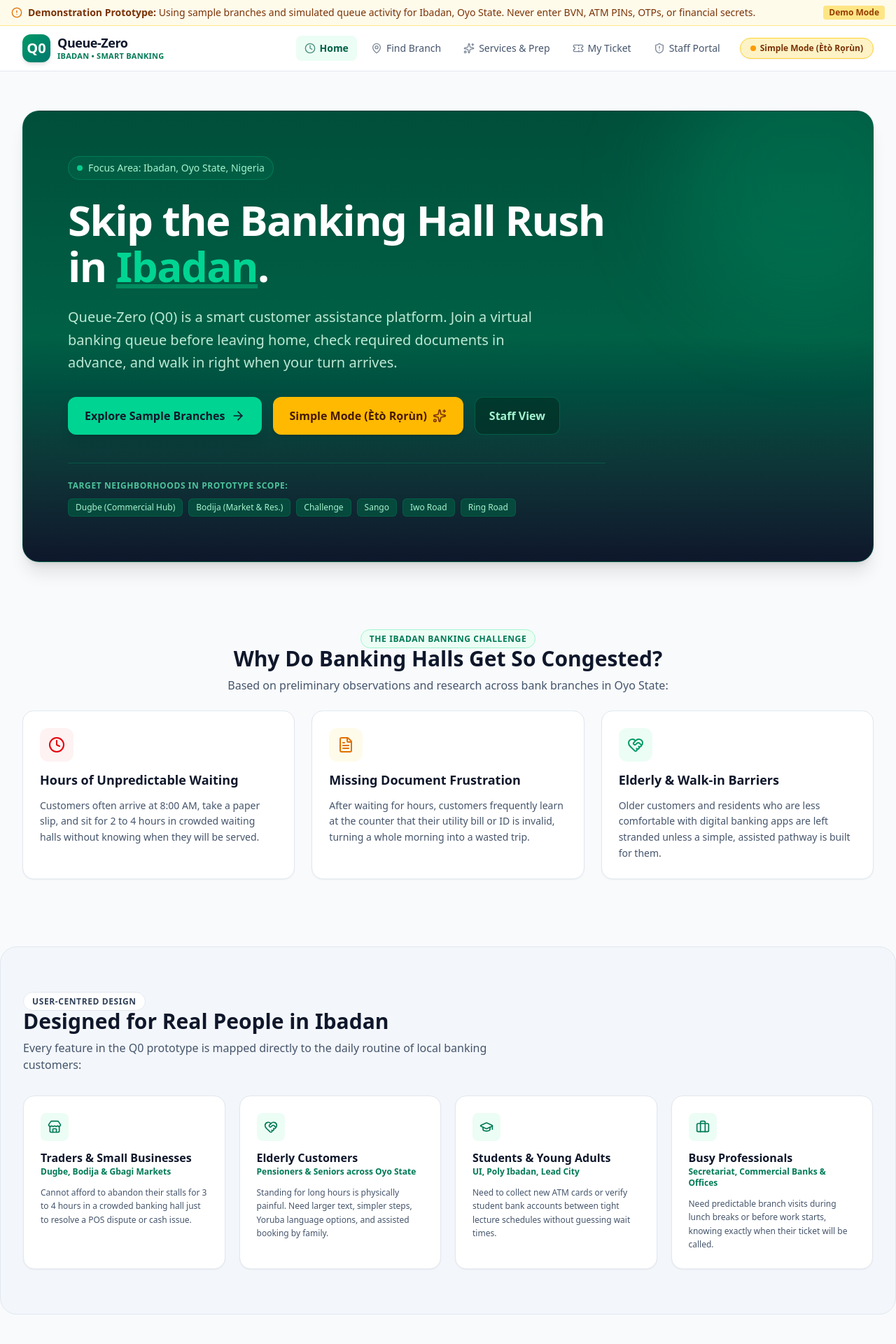
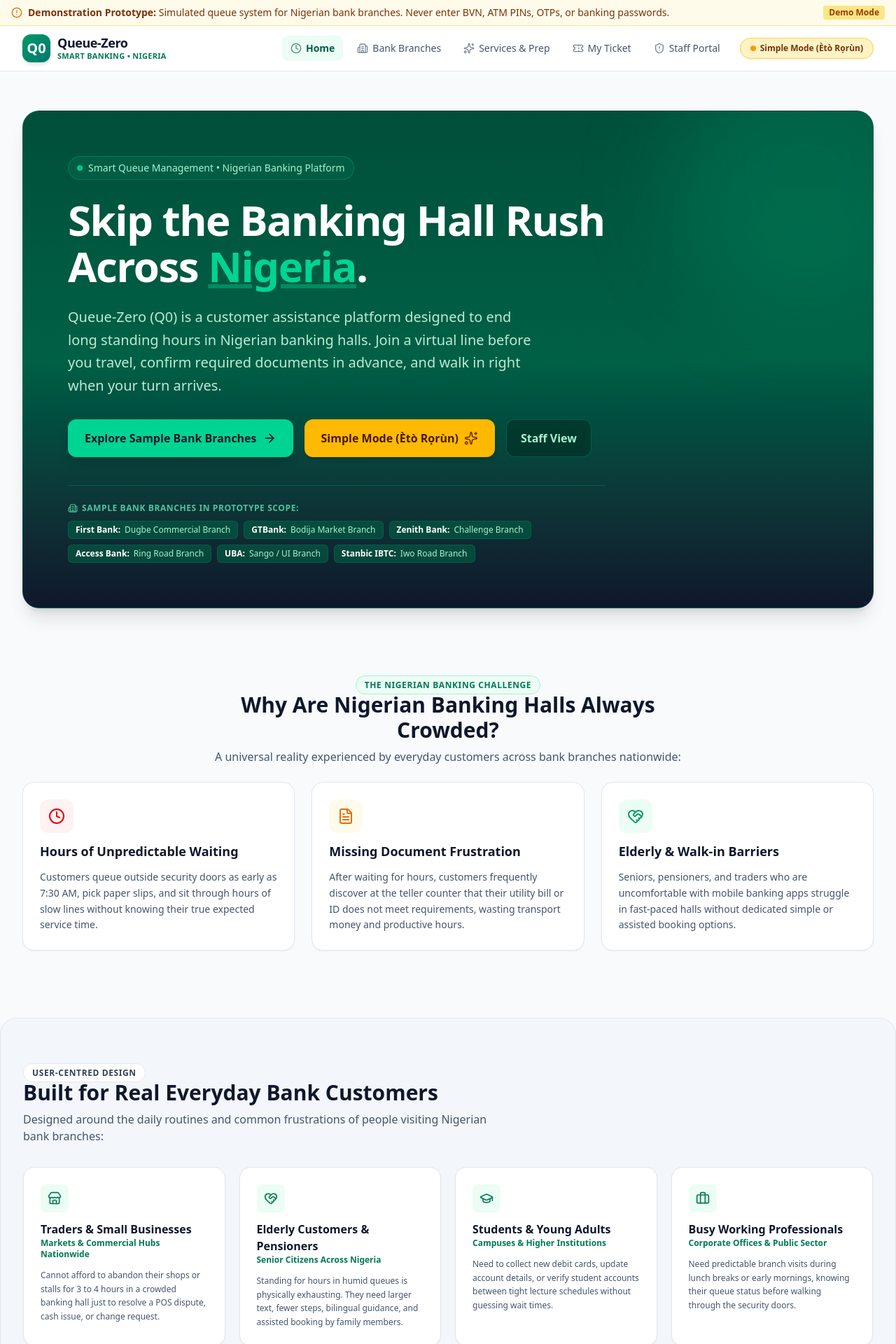
Before and after one commit to Flamez-Dev02/Q0, a React (Vite) app: page / in a window 1280 px wide. Shown: the top 1920 px of the page at 70% size. Built offline with nearby package versions, Linux system fonts and the light colour scheme.

Commit message:
refactor: broaden scope to Nigerian banks nationwide and frame prototype branches as sample commercial bank branches

```diff
--- a/src/components/common/DemoBanner.tsx
+++ b/src/components/common/DemoBanner.tsx
@@ -8,8 +8,8 @@ export const DemoBanner: React.FC = () => {
         <div className="flex items-center gap-2">
           <AlertCircle className="w-4 h-4 text-amber-600 shrink-0" />
           <span>
-            <strong>Demonstration Prototype:</strong> Using sample branches and simulated queue activity for Ibadan, Oyo State.
-            Never enter BVN, ATM PINs, OTPs, or financial secrets.
+            <strong>Demonstration Prototype:</strong> Simulated queue system for Nigerian bank branches.
+            Never enter BVN, ATM PINs, OTPs, or banking passwords.
           </span>
         </div>
         <span className="hidden md:inline-flex items-center px-2 py-0.5 rounded text-xs font-semibold bg-amber-200 text-amber-800">
--- a/src/components/common/Footer.tsx
+++ b/src/components/common/Footer.tsx
@@ -1,6 +1,6 @@
 import React from 'react';
 import { Link } from 'react-router-dom';
-import { ShieldCheck, MapPin, Heart } from 'lucide-react';
+import { ShieldCheck, Building2, Heart } from 'lucide-react';
 
 export const Footer: React.FC = () => {
   return (
@@ -16,11 +16,11 @@ export const Footer: React.FC = () => {
               <span className="font-bold text-white text-base">Queue-Zero (Q0)</span>
             </div>
             <p className="text-slate-400 text-xs leading-relaxed max-w-sm">
-              A community-centred smart queue management and customer assistance prototype designed to reduce congestion and waiting times across banking halls in Ibadan, Oyo State.
+              A smart banking queue management and customer assistance prototype designed to eliminate long queues, hall congestion, and avoidable delays across bank branches throughout Nigeria.
             </p>
             <div className="flex items-center gap-1.5 text-xs text-emerald-400 pt-1">
-              <MapPin className="w-3.5 h-3.5" />
-              <span>Initial Study Hub: Ibadan (Dugbe, Bodija, Challenge, Sango, Iwo Rd)</span>
+              <Building2 className="w-3.5 h-3.5" />
+              <span>Pilot Scope: Sample Commercial Bank Branches (Commercial & Retail Hubs)</span>
             </div>
           </div>
 
@@ -34,16 +34,16 @@ export const Footer: React.FC = () => {
                 <Link to="/" className="hover:text-emerald-400 transition-colors">Home & Overview</Link>
               </li>
               <li>
-                <Link to="/branches" className="hover:text-emerald-400 transition-colors">Ibadan Branches</Link>
+                <Link to="/branches" className="hover:text-emerald-400 transition-colors">Sample Bank Branches</Link>
               </li>
               <li>
                 <Link to="/services" className="hover:text-emerald-400 transition-colors">Service Prep Checklist</Link>
               </li>
               <li>
-                <Link to="/simple-mode" className="hover:text-emerald-400 transition-colors">Simple Mode (Elderly)</Link>
+                <Link to="/simple-mode" className="hover:text-emerald-400 transition-colors">Simple Mode (Elderly & Assisted)</Link>
               </li>
               <li>
-                <Link to="/staff" className="hover:text-emerald-400 transition-colors">Staff Demo Dashboard</Link>
+                <Link to="/staff" className="hover:text-emerald-400 transition-colors">Staff Teller Console</Link>
               </li>
             </ul>
           </div>
@@ -55,18 +55,18 @@ export const Footer: React.FC = () => {
               Security Notice
             </h4>
             <p className="text-xs text-slate-400 leading-relaxed">
-              Queue-Zero is a <strong>research prototype</strong>. It uses simulated queues and sample branch data.
-              It does not connect to bank accounts and will <strong>never</strong> ask for BVN, passwords, or ATM PINs.
+              Queue-Zero is a <strong>research prototype</strong>. It uses simulated queues and sample bank data.
+              It does not connect to live banking ledgers and will <strong>never</strong> ask for BVN, passwords, OTPs, or ATM PINs.
             </p>
           </div>
         </div>
 
         <div className="pt-8 border-t border-slate-800 flex flex-col sm:flex-row items-center justify-between gap-4 text-xs">
           <p className="text-slate-500">
-            &copy; {new Date().getFullYear()} Queue-Zero (Q0) &bull; Prototype for Ibadan Banking Discovery.
+            &copy; {new Date().getFullYear()} Queue-Zero (Q0) &bull; Built for Nigerian Bank Customers & Branch Operations.
           </p>
           <div className="flex items-center gap-1 text-slate-500">
-            <span>Built with care for Nigerian Bank Customers</span>
+            <span>Built for Nigerian Banking Efficiency</span>
             <Heart className="w-3.5 h-3.5 text-rose-500 inline fill-rose-500 ml-1" />
           </div>
         </div>
--- a/src/components/common/Navbar.tsx
+++ b/src/components/common/Navbar.tsx
@@ -1,6 +1,6 @@
 import React, { useState } from 'react';
 import { Link, useLocation } from 'react-router-dom';
-import { Menu, X, Clock, MapPin, Ticket, ShieldAlert, Sparkles } from 'lucide-react';
+import { Menu, X, Clock, Building2, Ticket, ShieldAlert, Sparkles } from 'lucide-react';
 
 export const Navbar: React.FC = () => {
   const [isMobileMenuOpen, setIsMobileMenuOpen] = useState(false);
@@ -8,7 +8,7 @@ export const Navbar: React.FC = () => {
 
   const navLinks = [
     { label: 'Home', path: '/', icon: Clock },
-    { label: 'Find Branch', path: '/branches', icon: MapPin },
+    { label: 'Bank Branches', path: '/branches', icon: Building2 },
     { label: 'Services & Prep', path: '/services', icon: Sparkles },
     { label: 'My Ticket', path: '/ticket', icon: Ticket },
     { label: 'Staff Portal', path: '/staff', icon: ShieldAlert },
@@ -23,7 +23,7 @@ export const Navbar: React.FC = () => {
     <nav className="bg-white border-b border-slate-200 sticky top-0 z-40">
       <div className="max-w-7xl mx-auto px-4 sm:px-6 lg:px-8">
         <div className="flex justify-between h-16">
-          {/* Brand Logo & Target Market */}
+          {/* Brand Logo & National Scope */}
           <div className="flex items-center space-x-3">
             <Link to="/" className="flex items-center space-x-2.5 group">
               <div className="w-10 h-10 rounded-xl bg-gradient-to-br from-emerald-600 to-teal-700 flex items-center justify-center text-white font-extrabold text-xl shadow-md group-hover:shadow-emerald-200 transition-all">
@@ -34,7 +34,7 @@ export const Navbar: React.FC = () => {
                   Queue-Zero
                 </span>
                 <span className="text-[11px] font-semibold text-emerald-700 tracking-wide uppercase">
-                  Ibadan &bull; Smart Banking
+                  Smart Banking &bull; Nigeria
                 </span>
               </div>
             </Link>
--- a/src/pages/BranchFinderPage.tsx
+++ b/src/pages/BranchFinderPage.tsx
@@ -1,6 +1,6 @@
 import React from 'react';
 import { Link } from 'react-router-dom';
-import { MapPin, ArrowLeft } from 'lucide-react';
+import { Building2, ArrowLeft } from 'lucide-react';
 
 export const BranchFinderPage: React.FC = () => {
   return (
@@ -14,24 +14,24 @@ export const BranchFinderPage: React.FC = () => {
 
       <div className="bg-white rounded-2xl p-6 sm:p-8 border border-slate-200 shadow-sm space-y-4">
         <div className="w-12 h-12 rounded-xl bg-emerald-100 text-emerald-700 flex items-center justify-center">
-          <MapPin className="w-6 h-6" />
+          <Building2 className="w-6 h-6" />
         </div>
         <div className="inline-block px-3 py-1 bg-emerald-50 text-emerald-700 text-xs font-bold rounded-full border border-emerald-200">
           Scheduled for Phase 3
         </div>
         <h1 className="text-2xl sm:text-3xl font-extrabold text-slate-900">
-          Find a Bank Branch in Ibadan
+          Sample Bank Branch Discovery
         </h1>
         <p className="text-sm text-slate-600 leading-relaxed">
-          In Phase 3, this screen will allow customers to filter sample branches across key commercial hubs in Ibadan, including:
+          In Phase 3, customers can search and filter sample branches of leading Nigerian commercial banks:
         </p>
-        <ul className="grid grid-cols-2 gap-2 text-xs font-semibold text-slate-700 bg-slate-50 p-4 rounded-xl border border-slate-200">
-          <li>📍 Dugbe Commercial Hub</li>
-          <li>📍 Bodija Market Area</li>
-          <li>📍 Challenge Junction</li>
-          <li>📍 Sango / UI Axis</li>
-          <li>📍 Iwo Road Interchange</li>
-          <li>📍 Ring Road Commercial District</li>
+        <ul className="grid grid-cols-1 sm:grid-cols-2 gap-2 text-xs font-semibold text-slate-700 bg-slate-50 p-4 rounded-xl border border-slate-200">
+          <li>🏦 First Bank &bull; Dugbe Commercial Branch</li>
+          <li>🏦 GTBank &bull; Bodija Market Branch</li>
+          <li>🏦 Zenith Bank &bull; Challenge Branch</li>
+          <li>🏦 Access Bank &bull; Ring Road Branch</li>
+          <li>🏦 UBA &bull; Sango / UI Branch</li>
+          <li>🏦 Stanbic IBTC &bull; Iwo Road Branch</li>
         </ul>
         <div className="pt-4 flex gap-3">
           <Link
--- a/src/pages/LandingPage.tsx
+++ b/src/pages/LandingPage.tsx
@@ -2,7 +2,7 @@ import React from 'react';
 import { Link } from 'react-router-dom';
 import {
   Clock,
-  MapPin,
+  Building2,
   CheckCircle2,
   ArrowRight,
   Users,
@@ -16,57 +16,54 @@ import {
 } from 'lucide-react';
 
 export const LandingPage: React.FC = () => {
-  const ibadanAreas = [
-    'Dugbe (Commercial Hub)',
-    'Bodija (Market & Res.)',
-    'Challenge',
-    'Sango',
-    'Iwo Road',
-    'Ring Road'
+  // Sample Bank Branches representing initial demonstration hubs
+  const sampleBankBranches = [
+    { bank: 'First Bank', branch: 'Dugbe Commercial Branch', type: 'Main Commercial Hub' },
+    { bank: 'GTBank', branch: 'Bodija Market Branch', type: 'Retail & Market Hub' },
+    { bank: 'Zenith Bank', branch: 'Challenge Branch', type: 'Transit Hub' },
+    { bank: 'Access Bank', branch: 'Ring Road Branch', type: 'Business District' },
+    { bank: 'UBA', branch: 'Sango / UI Branch', type: 'Student & Academic Axis' },
+    { bank: 'Stanbic IBTC', branch: 'Iwo Road Branch', type: 'Commercial Interchange' }
   ];
 
   const targetUsers = [
     {
       title: 'Traders & Small Businesses',
-      location: 'Dugbe, Bodija & Gbagi Markets',
-      desc: 'Cannot afford to abandon their stalls for 3 to 4 hours in a crowded banking hall just to resolve a POS dispute or cash issue.',
+      location: 'Markets & Commercial Hubs Nationwide',
+      desc: 'Cannot afford to abandon their shops or stalls for 3 to 4 hours in a crowded banking hall just to resolve a POS dispute, cash issue, or change request.',
       icon: Store,
-      badgeColor: 'bg-amber-100 text-amber-800 border-amber-200'
     },
     {
-      title: 'Elderly Customers',
-      location: 'Pensioners & Seniors across Oyo State',
-      desc: 'Standing for long hours is physically painful. Need larger text, simpler steps, Yoruba language options, and assisted booking by family.',
+      title: 'Elderly Customers & Pensioners',
+      location: 'Senior Citizens Across Nigeria',
+      desc: 'Standing for hours in humid queues is physically exhausting. They need larger text, fewer steps, bilingual guidance, and assisted booking by family members.',
       icon: HeartHandshake,
-      badgeColor: 'bg-emerald-100 text-emerald-800 border-emerald-200'
     },
     {
       title: 'Students & Young Adults',
-      location: 'UI, Poly Ibadan, Lead City',
-      desc: 'Need to collect new ATM cards or verify student bank accounts between tight lecture schedules without guessing wait times.',
+      location: 'Campuses & Higher Institutions',
+      desc: 'Need to collect new debit cards, update account details, or verify student accounts between tight lecture schedules without guessing wait times.',
       icon: GraduationCap,
-      badgeColor: 'bg-blue-100 text-blue-800 border-blue-200'
     },
     {
-      title: 'Busy Professionals',
-      location: 'Secretariat, Commercial Banks & Offices',
-      desc: 'Need predictable branch visits during lunch breaks or before work starts, knowing exactly when their ticket will be called.',
+      title: 'Busy Working Professionals',
+      location: 'Corporate Offices & Public Sector',
+      desc: 'Need predictable branch visits during lunch breaks or early mornings, knowing their queue status before walking through the security doors.',
       icon: Briefcase,
-      badgeColor: 'bg-purple-100 text-purple-800 border-purple-200'
     }
   ];
 
   const journeySteps = [
     {
       step: '01',
-      title: 'Choose Bank & Branch',
-      desc: 'Select a sample bank in Ibadan (e.g. Dugbe Commercial or Bodija Market branch) and view live simulated queue capacity.',
+      title: 'Select Bank & Branch',
+      desc: 'Choose a participating sample bank and branch near you and view simulated live customer volume before leaving your location.',
       link: '/branches'
     },
     {
       step: '02',
       title: 'Check Required Documents',
-      desc: 'Avoid wasted trips. See exactly what you need before travelling (NIN, utility bill, passport photo, or reference form).',
+      desc: 'Avoid wasted trips. See exactly what you need before travelling (NIN, valid ID, utility bill, or passport photos).',
       link: '/services'
     },
     {
@@ -78,7 +75,7 @@ export const LandingPage: React.FC = () => {
     {
       step: '04',
       title: 'Arrive Right on Time',
-      desc: 'Monitor your place in line. Walk into the banking hall right when your number is approaching the counter.',
+      desc: 'Monitor your place in line. Walk into the banking hall right when your number is approaching the teller counter.',
       link: '/ticket'
     }
   ];
@@ -88,18 +85,19 @@ export const LandingPage: React.FC = () => {
       {/* 1. HERO SECTION */}
       <section className="relative overflow-hidden rounded-3xl bg-gradient-to-b from-emerald-900 via-emerald-800 to-slate-900 text-white p-6 sm:p-12 lg:p-16 shadow-xl border border-emerald-700/40">
         <div className="relative z-10 max-w-3xl">
-          {/* Location Badge */}
+          {/* Tagline Badge */}
           <div className="inline-flex items-center gap-2 px-3 py-1.5 rounded-full bg-emerald-800/80 border border-emerald-600/50 text-xs sm:text-sm font-medium text-emerald-200 mb-6">
             <span className="w-2 h-2 rounded-full bg-emerald-400 animate-pulse"></span>
-            <span>Focus Area: Ibadan, Oyo State, Nigeria</span>
+            <span>Smart Queue Management &bull; Nigerian Banking Platform</span>
           </div>
 
           <h1 className="text-3xl sm:text-5xl lg:text-6xl font-black tracking-tight leading-[1.1] mb-6">
-            Skip the Banking Hall Rush in <span className="text-emerald-400 underline decoration-emerald-500/50">Ibadan</span>.
+            Skip the Banking Hall Rush Across <span className="text-emerald-400 underline decoration-emerald-500/50">Nigeria</span>.
           </h1>
 
           <p className="text-base sm:text-xl text-emerald-100/90 leading-relaxed font-normal mb-8 max-w-2xl">
-            Queue-Zero (Q0) is a smart customer assistance platform. Join a virtual banking queue before leaving home, check required documents in advance, and walk in right when your turn arrives.
+            Queue-Zero (Q0) is a customer assistance platform designed to end long standing hours in Nigerian banking halls.
+            Join a virtual line before you travel, confirm required documents in advance, and walk in right when your turn arrives.
           </p>
 
           {/* Action Buttons */}
@@ -108,7 +106,7 @@ export const LandingPage: React.FC = () => {
               to="/branches"
               className="inline-flex items-center justify-center px-6 py-3.5 rounded-xl font-bold text-slate-900 bg-emerald-400 hover:bg-emerald-300 transition-all shadow-lg hover:shadow-emerald-400/20 text-sm sm:text-base group"
             >
-              <span>Explore Sample Branches</span>
+              <span>Explore Sample Bank Branches</span>
               <ArrowRight className="w-5 h-5 ml-2 group-hover:translate-x-1 transition-transform" />
             </Link>
 
@@ -128,18 +126,19 @@ export const LandingPage: React.FC = () => {
             </Link>
           </div>
 
-          {/* Focus Areas Ticker */}
+          {/* Sample Bank Branches Ticker */}
           <div className="pt-6 border-t border-emerald-700/50">
-            <p className="text-xs uppercase tracking-wider text-emerald-300/80 font-semibold mb-2.5">
-              Target Neighborhoods in Prototype Scope:
+            <p className="text-xs uppercase tracking-wider text-emerald-300/80 font-semibold mb-2.5 flex items-center gap-1.5">
+              <Building2 className="w-3.5 h-3.5" />
+              <span>Sample Bank Branches in Prototype Scope:</span>
             </p>
             <div className="flex flex-wrap gap-2">
-              {ibadanAreas.map((area) => (
+              {sampleBankBranches.map((item) => (
                 <span
-                  key={area}
-                  className="px-2.5 py-1 rounded-md bg-emerald-800/60 text-xs text-emerald-200 border border-emerald-700/40"
+                  key={item.branch}
+                  className="px-2.5 py-1 rounded-md bg-emerald-800/60 text-xs text-emerald-200 border border-emerald-700/40 flex items-center gap-1.5"
                 >
-                  {area}
+                  <strong className="text-white">{item.bank}:</strong> {item.branch}
                 </span>
               ))}
             </div>
@@ -150,17 +149,17 @@ export const LandingPage: React.FC = () => {
         <div className="absolute -top-24 -right-24 w-96 h-96 bg-emerald-500/20 rounded-full blur-3xl pointer-events-none"></div>
       </section>
 
-      {/* 2. THE PROBLEM WE ARE EXPLORING */}
+      {/* 2. THE PROBLEM WE ARE SOLVING */}
       <section className="space-y-6">
         <div className="text-center max-w-2xl mx-auto space-y-2">
           <span className="text-xs font-bold uppercase tracking-wider text-emerald-700 bg-emerald-50 px-3 py-1 rounded-full border border-emerald-200">
-            The Ibadan Banking Challenge
+            The Nigerian Banking Challenge
           </span>
           <h2 className="text-2xl sm:text-3xl font-bold text-slate-900">
-            Why Do Banking Halls Get So Congested?
+            Why Are Nigerian Banking Halls Always Crowded?
           </h2>
           <p className="text-sm sm:text-base text-slate-600">
-            Based on preliminary observations and research across bank branches in Oyo State:
+            A universal reality experienced by everyday customers across bank branches nationwide:
           </p>
         </div>
 
@@ -171,7 +170,7 @@ export const LandingPage: React.FC = () => {
             </div>
             <h3 className="font-bold text-slate-900 text-lg">Hours of Unpredictable Waiting</h3>
             <p className="text-sm text-slate-600 leading-relaxed">
-              Customers often arrive at 8:00 AM, take a paper slip, and sit for 2 to 4 hours in crowded waiting halls without knowing when they will be served.
+              Customers queue outside security doors as early as 7:30 AM, pick paper slips, and sit through hours of slow lines without knowing their true expected service time.
             </p>
           </div>
 
@@ -181,7 +180,7 @@ export const LandingPage: React.FC = () => {
             </div>
             <h3 className="font-bold text-slate-900 text-lg">Missing Document Frustration</h3>
             <p className="text-sm text-slate-600 leading-relaxed">
-              After waiting for hours, customers frequently learn at the counter that their utility bill or ID is invalid, turning a whole morning into a wasted trip.
+              After waiting for hours, customers frequently discover at the teller counter that their utility bill or ID does not meet requirements, wasting transport money and productive hours.
             </p>
           </div>
 
@@ -191,13 +190,13 @@ export const LandingPage: React.FC = () => {
             </div>
             <h3 className="font-bold text-slate-900 text-lg">Elderly & Walk-in Barriers</h3>
             <p className="text-sm text-slate-600 leading-relaxed">
-              Older customers and residents who are less comfortable with digital banking apps are left stranded unless a simple, assisted pathway is built for them.
+              Seniors, pensioners, and traders who are uncomfortable with mobile banking apps struggle in fast-paced halls without dedicated simple or assisted booking options.
             </p>
           </div>
         </div>
       </section>
 
-      {/* 3. WHO Q0 HELPS (PERSONAS) */}
+      {/* 3. WHO Q0 HELPS (PERSONAS ACROSS NIGERIA) */}
       <section className="bg-slate-100/70 -mx-4 sm:-mx-6 lg:-mx-8 px-4 sm:px-6 lg:px-8 py-12 sm:py-16 rounded-3xl border border-slate-200">
         <div className="max-w-7xl mx-auto space-y-8">
           <div className="max-w-2xl space-y-2">
@@ -205,10 +204,10 @@ export const LandingPage: React.FC = () => {
               User-Centred Design
             </span>
             <h2 className="text-2xl sm:text-3xl font-bold text-slate-900">
-              Designed for Real People in Ibadan
+              Built for Real Everyday Bank Customers
             </h2>
             <p className="text-sm sm:text-base text-slate-600">
-              Every feature in the Q0 prototype is mapped directly to the daily routine of local banking customers:
+              Designed around the daily routines and common frustrations of people visiting Nigerian bank branches:
             </p>
           </div>
 
@@ -304,7 +303,7 @@ export const LandingPage: React.FC = () => {
 
           <div className="lg:col-span-4 bg-white p-6 rounded-2xl border border-amber-200 shadow-sm text-center space-y-3">
             <div className="text-amber-600 font-bold text-xs uppercase tracking-wider">
-              Yoruba Language Preview
+              Bilingual Assistance Preview
             </div>
             <p className="text-lg font-bold text-slate-900">
               &ldquo;Ẹ káàbọ̀ sí Queue-Zero. Yan ẹ̀ka bánkì rẹ kí o sì gba nọ́mbà ìdúró rẹ láì fi àkókò ṣòfò.&rdquo;
@@ -325,7 +324,7 @@ export const LandingPage: React.FC = () => {
               <span>Demonstration Prototype Guardrails</span>
             </h3>
             <p className="text-xs sm:text-sm text-slate-600 mt-1">
-              Transparent design standards for research, evaluation, and safe testing.
+              Transparent design standards for research, evaluation, and safe testing across Nigerian banks.
             </p>
           </div>
           <span className="inline-flex items-center px-3 py-1 rounded-full text-xs font-semibold bg-emerald-50 text-emerald-700 border border-emerald-200 self-start sm:self-auto">
@@ -360,7 +359,7 @@ export const LandingPage: React.FC = () => {
               <span>Bank Partnership Ready</span>
             </h4>
             <p className="text-slate-600 leading-relaxed text-xs">
-              Designed as a proposal ready for presentation to branch managers and banking operations executives across Oyo State.
+              Designed as a professional proposal ready for presentation to Nigerian commercial banks and branch operations leadership.
             </p>
           </div>
         </div>
@@ -376,12 +375,12 @@ export const LandingPage: React.FC = () => {
           >
             <div className="flex items-center justify-between mb-2">
               <span className="font-bold text-slate-900 group-hover:text-emerald-700 transition-colors">
-                1. Find an Ibadan Branch
+                1. Select a Bank Branch
               </span>
-              <MapPin className="w-4 h-4 text-slate-400 group-hover:text-emerald-600 transition-colors" />
+              <Building2 className="w-4 h-4 text-slate-400 group-hover:text-emerald-600 transition-colors" />
             </div>
             <p className="text-xs text-slate-600 leading-relaxed">
-              Explore sample branches in Dugbe, Bodija, Challenge, and Sango with simulated wait times.
+              Explore sample branches (First Bank, GTBank, Zenith, Access, UBA) with simulated live wait times.
             </p>
           </Link>
 
@@ -396,7 +395,7 @@ export const LandingPage: React.FC = () => {
               <FileText className="w-4 h-4 text-slate-400 group-hover:text-emerald-600 transition-colors" />
             </div>
             <p className="text-xs text-slate-600 leading-relaxed">
-              Review document requirements for ATM card replacement, account reactivation, and inquiries.
+              Review document requirements for debit card replacement, account reactivation, and inquiries.
             </p>
           </Link>
 
```
Also changed, not shown: vercel.json.
